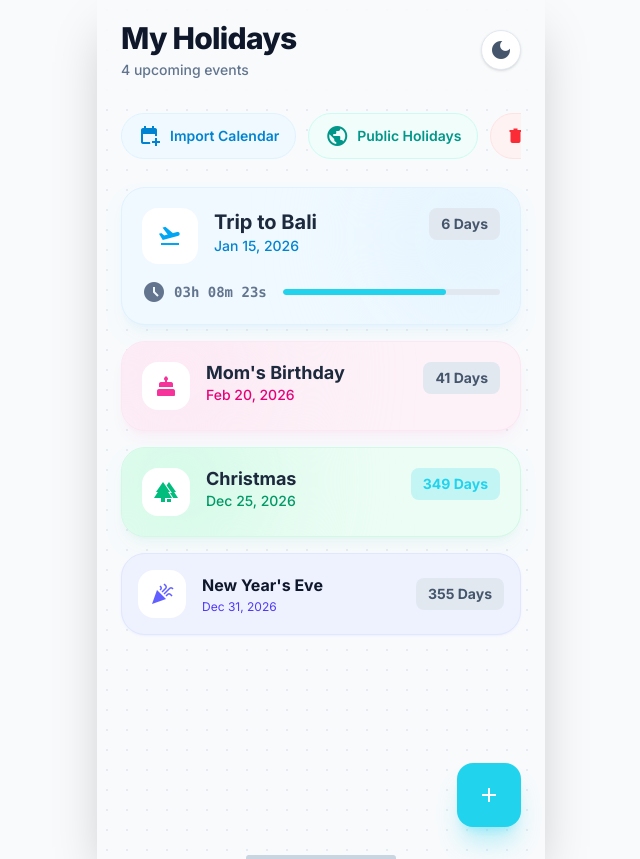
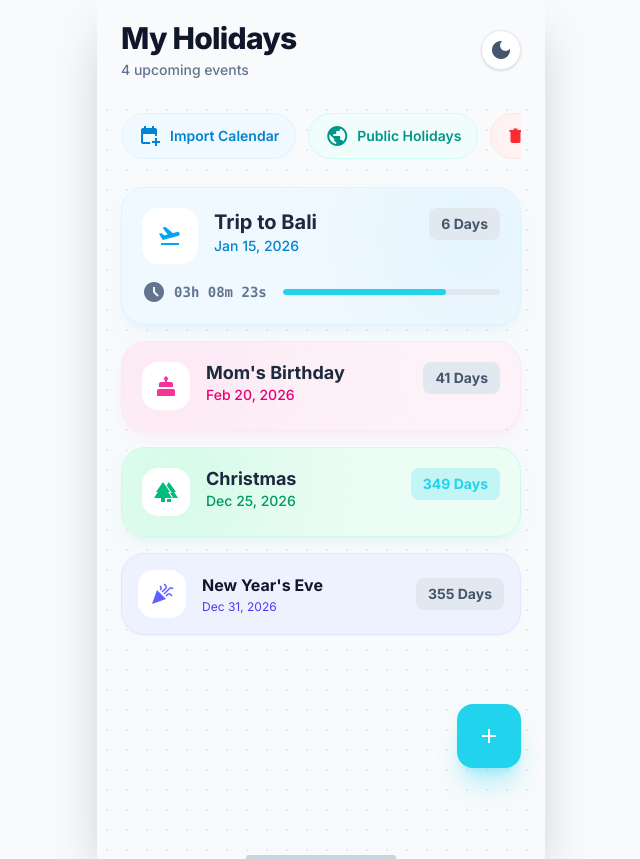
Before and after one commit to yongenaelf/calendar-countdown-vite, a React (Vite) app in the folder app/: page /calendar-countdown-vite/holidays in a window 1280 px wide. Shown: the whole page, without its empty margins (319-959 px from the left). Built offline with nearby package versions, Linux system fonts and the light colour scheme.

Commit message:
feat: reposition FAB in HolidayListScreen to fixed position for improved accessibility and visibility

```diff
--- a/app/src/screens/HolidayListScreen.tsx
+++ b/app/src/screens/HolidayListScreen.tsx
@@ -170,16 +170,6 @@ export function HolidayListScreen() {
           <div className="h-24"></div>
         </main>
 
-        {/* FAB */}
-        <div className="absolute bottom-8 right-6 z-30">
-          <button
-            onClick={() => navigate('/add')}
-            className="group flex items-center justify-center w-16 h-16 bg-primary dark:bg-primary hover:bg-primary-light text-white rounded-2xl shadow-xl shadow-primary/30 hover:scale-105 active:scale-95 transition-all duration-200"
-          >
-            <span className="material-symbols-outlined text-[32px]">add</span>
-          </button>
-        </div>
-
         {/* Bottom indicator */}
         <div className="absolute bottom-0 w-full h-1 bg-transparent pointer-events-none">
           <div className="mx-auto w-1/3 h-1.5 bg-slate-300 dark:bg-slate-700 rounded-full mb-2"></div>
@@ -230,6 +220,18 @@ export function HolidayListScreen() {
           </div>
         )}
       </MobileContainer>
+
+      {/* FAB - Fixed position to always be visible */}
+      <div className="fixed bottom-8 left-1/2 -translate-x-1/2 w-full max-w-md pointer-events-none z-30">
+        <div className="relative w-full h-0">
+          <button
+            onClick={() => navigate('/add')}
+            className="absolute bottom-0 right-6 pointer-events-auto group flex items-center justify-center w-16 h-16 bg-primary dark:bg-primary hover:bg-primary-light text-white rounded-2xl shadow-xl shadow-primary/30 hover:scale-105 active:scale-95 transition-all duration-200"
+          >
+            <span className="material-symbols-outlined text-[32px]">add</span>
+          </button>
+        </div>
+      </div>
     </div>
   );
 }
```
